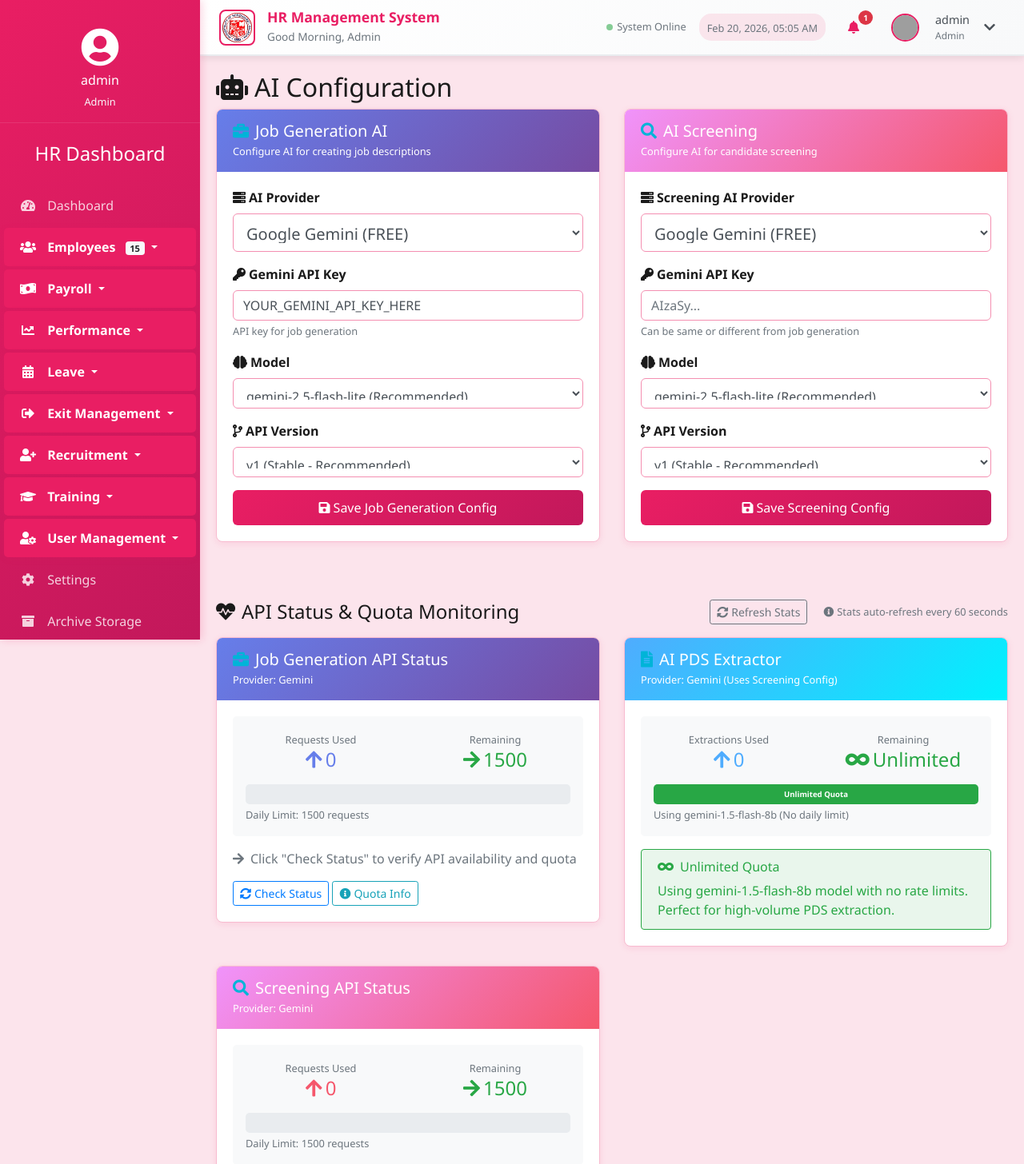
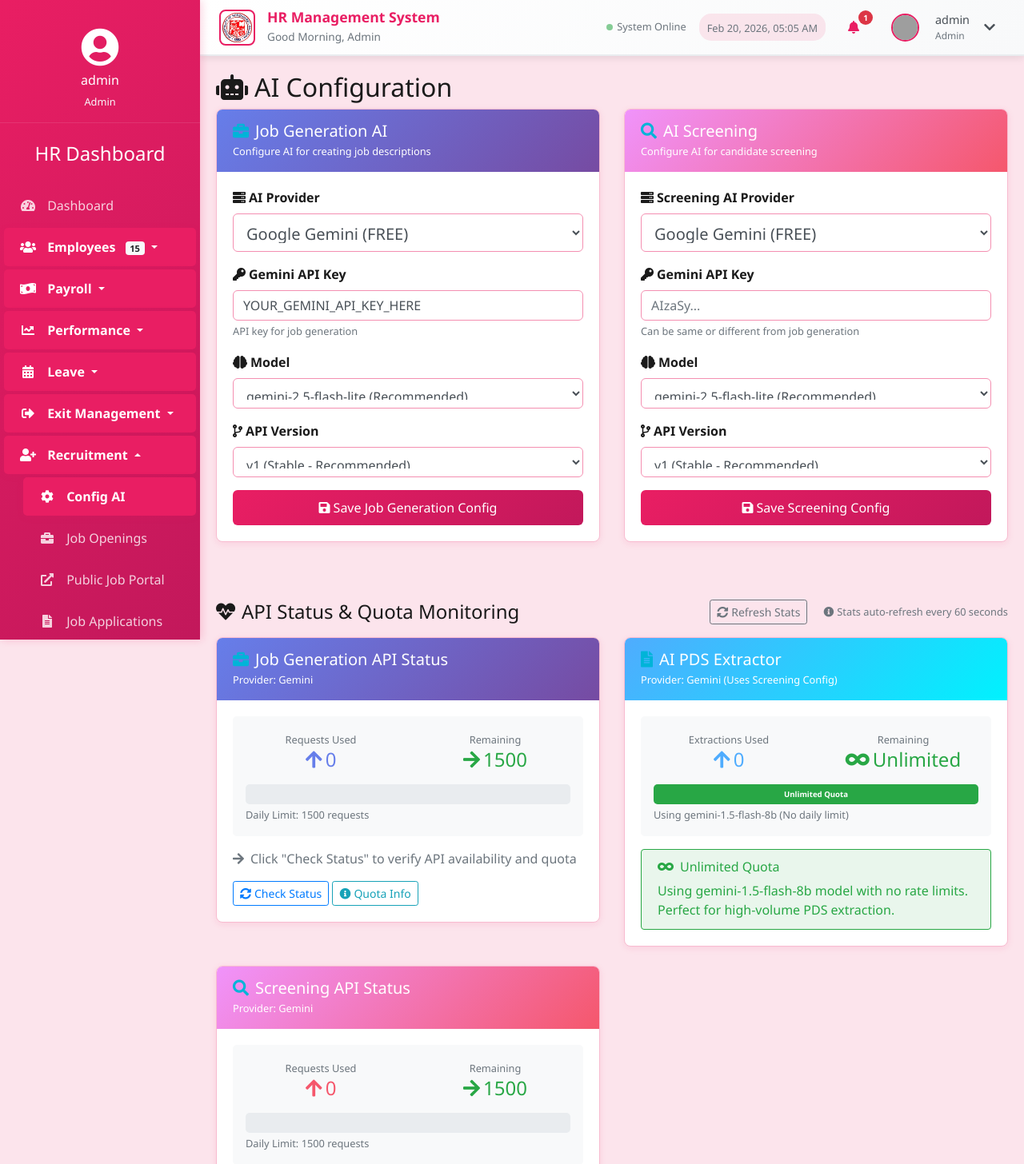
Before and after one commit to Tsrow181/HRMS_BSIS_02, a PHP site: page /HR/ai_config_page.php in a window 1280 px wide. Shown: the top 1456 px of the page at 80% size. Run offline with PHP 8.4, Linux system fonts and the light colour scheme; a user stored in the database is signed in; data comes from the database, SQL or seed files in the repository; data that the repository does not hold is empty; grey boxes are pictures that could not be loaded.

Commit message:
wag baguhin kung baguhan

```diff
--- a/sidebar.php
+++ b/sidebar.php
@@ -363,6 +363,13 @@ $sidebar_stats = getSidebarStats();
             </a>
             <div class="collapse" id="recruitmentCollapse">
                 <ul class="nav flex-column pl-4">
+                        <li class="nav-item">
+                        <a class="nav-link <?php echo isActiveMenu('ai_config_page.php'); ?>" href="ai_config_page.php">
+                            <i class="fas fa-cog"></i> Config AI
+                        </a>
+                    </li>
+                    </li>
+
                     <li class="nav-item">
                         <a class="nav-link <?php echo isActiveMenu('job_openings.php'); ?>" href="job_openings.php">
                             <i class="fas fa-briefcase"></i> Job Openings
```
